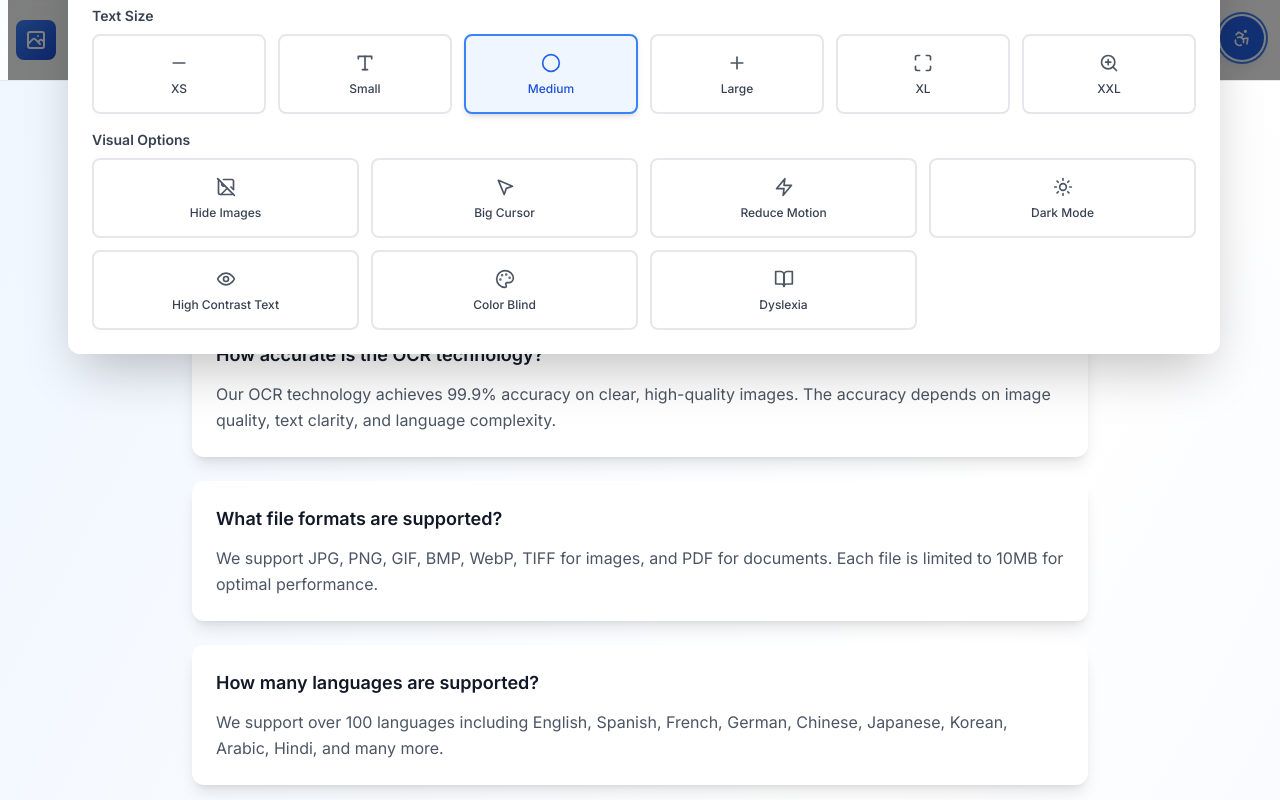
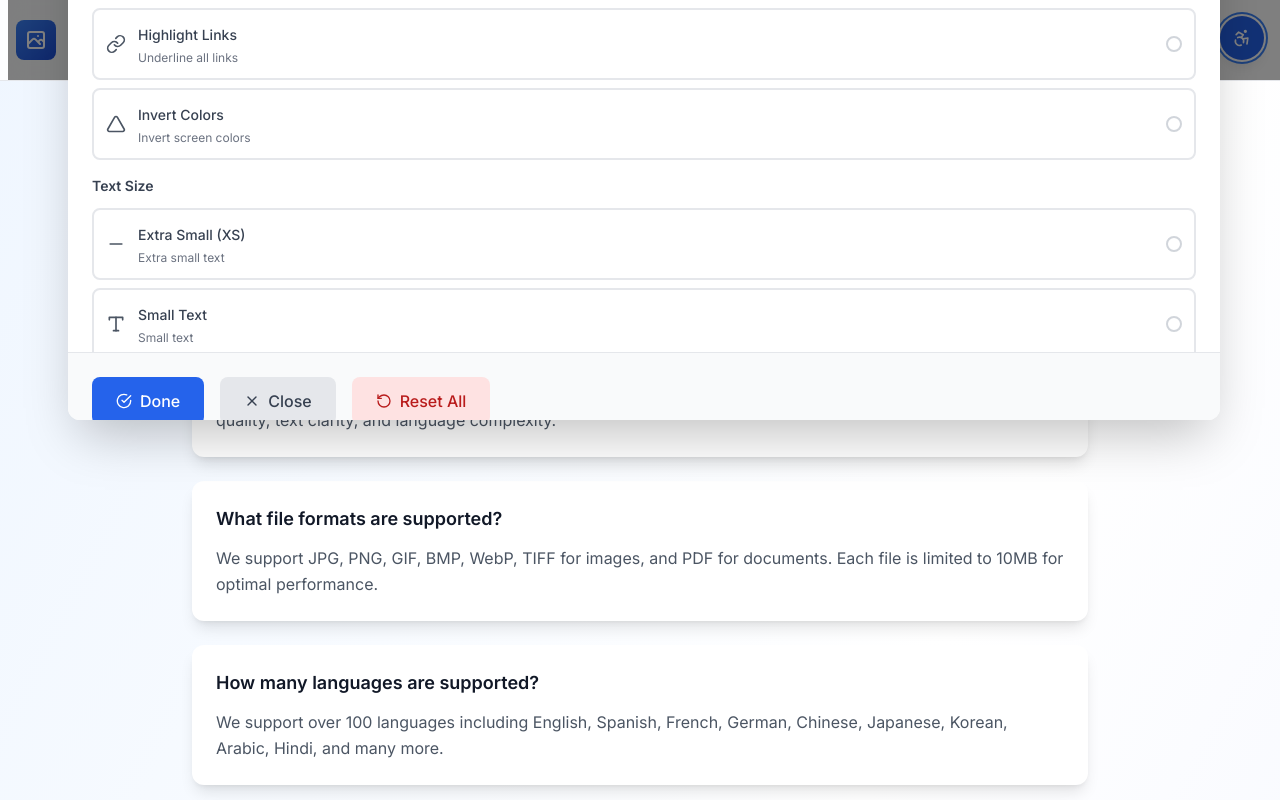
Before and after one commit to anonymous02047-design/naushad-imagetotext, a Next.js app: page /faq in a window 1280 px wide. Both pictures are taken after a click on the button 1242 px from the left and 38 px from the top of the page. Shown: the top 800 px of the page. Built offline with nearby package versions, Linux system fonts and the light colour scheme.

Commit message:
Improve accessibility panel: vertical layout, all options view, close/done buttons, functional options

```diff
--- a/components/AccessibilityPanel.tsx
+++ b/components/AccessibilityPanel.tsx
@@ -330,6 +330,7 @@ export default function AccessibilityPanel() {
   const [isOpen, setIsOpen] = useState(false)
   const [settings, setSettings] = useState<AccessibilitySettings>(initialSettings)
   const [activeCategory, setActiveCategory] = useState<string>('visual')
+  const [showAllOptions, setShowAllOptions] = useState(false)
 
   const applyAccessibilitySettings = useCallback(() => {
     const root = document.documentElement
@@ -567,26 +568,42 @@ export default function AccessibilityPanel() {
   }) => (
     <motion.button
       onClick={onClick}
-      className={`flex flex-col items-center justify-center p-2 sm:p-3 rounded-lg border-2 transition-all duration-200 min-h-[60px] sm:min-h-[80px] accessibility-button ${
+      className={`flex items-center justify-between w-full p-3 rounded-lg border-2 transition-all duration-200 accessibility-button ${
         isActive
           ? 'bg-blue-50 border-blue-500 text-blue-700 shadow-md'
           : 'bg-white border-gray-200 text-gray-700 hover:bg-gray-50 hover:border-gray-300'
       }`}
       title={description || label}
       aria-label={description || label}
-      whileHover={{ scale: 1.02 }}
-      whileTap={{ scale: 0.98 }}
+      whileHover={{ scale: 1.01 }}
+      whileTap={{ scale: 0.99 }}
     >
-      <Icon className={`w-4 h-4 sm:w-5 sm:h-5 mb-1 sm:mb-2 ${isActive ? 'text-blue-600' : 'text-gray-600'}`} />
-      <span className="text-xs font-medium text-center leading-tight px-1">{label}</span>
+      <div className="flex items-center space-x-3">
+        <Icon className={`w-5 h-5 ${isActive ? 'text-blue-600' : 'text-gray-600'}`} />
+        <div className="text-left">
+          <span className="text-sm font-medium">{label}</span>
+          {description && (
+            <p className="text-xs text-gray-500 mt-1">{description}</p>
+          )}
+        </div>
+      </div>
+      <div className={`w-4 h-4 rounded-full border-2 ${
+        isActive
+          ? 'bg-blue-500 border-blue-500'
+          : 'border-gray-300'
+      }`}>
+        {isActive && (
+          <div className="w-full h-full rounded-full bg-white scale-50"></div>
+        )}
+      </div>
     </motion.button>
   )
 
   const renderVisualSettings = () => (
     <div className="space-y-4">
       <div>
-        <h4 className="text-sm font-semibold text-gray-700 mb-2">Color & Contrast</h4>
-        <div className="grid grid-cols-2 sm:grid-cols-3 lg:grid-cols-4 gap-2 sm:gap-3">
+        <h4 className="text-sm font-semibold text-gray-700 mb-3">Color & Contrast</h4>
+        <div className="space-y-2">
           <AccessibilityButton
             icon={Contrast}
             label="High Contrast"
@@ -596,7 +613,7 @@ export default function AccessibilityPanel() {
           />
           <AccessibilityButton
             icon={Square}
-            label="Extra High"
+            label="Extra High Contrast"
             isActive={settings.contrast === 'extra-high'}
             onClick={() => updateSetting('contrast', settings.contrast === 'extra-high' ? 'normal' : 'extra-high')}
             description="Maximum color contrast"
@@ -619,46 +636,46 @@ export default function AccessibilityPanel() {
       </div>
 
       <div>
-        <h4 className="text-sm font-semibold text-gray-700 mb-2">Text Size</h4>
-        <div className="grid grid-cols-3 sm:grid-cols-6 gap-2 sm:gap-3">
+        <h4 className="text-sm font-semibold text-gray-700 mb-3">Text Size</h4>
+        <div className="space-y-2">
           <AccessibilityButton
             icon={Minus}
-            label="XS"
+            label="Extra Small (XS)"
             isActive={settings.fontSize === 'xs'}
             onClick={() => updateSetting('fontSize', 'xs')}
             description="Extra small text"
           />
           <AccessibilityButton
             icon={Type}
-            label="Small"
+            label="Small Text"
             isActive={settings.fontSize === 'small'}
             onClick={() => updateSetting('fontSize', 'small')}
             description="Small text"
           />
           <AccessibilityButton
             icon={Circle}
-            label="Medium"
+            label="Medium Text"
             isActive={settings.fontSize === 'medium'}
             onClick={() => updateSetting('fontSize', 'medium')}
             description="Normal text size"
           />
           <AccessibilityButton
             icon={Plus}
-            label="Large"
+            label="Large Text"
             isActive={settings.fontSize === 'large'}
             onClick={() => updateSetting('fontSize', 'large')}
             description="Large text"
           />
           <AccessibilityButton
             icon={Maximize}
-            label="XL"
+            label="Extra Large (XL)"
             isActive={settings.fontSize === 'xl'}
             onClick={() => updateSetting('fontSize', 'xl')}
             description="Extra large text"
           />
           <AccessibilityButton
             icon={ZoomIn}
-            label="XXL"
+            label="Maximum Size (XXL)"
             isActive={settings.fontSize === 'xxl'}
             onClick={() => updateSetting('fontSize', 'xxl')}
             description="Maximum text size"
@@ -667,8 +684,8 @@ export default function AccessibilityPanel() {
       </div>
 
       <div>
-        <h4 className="text-sm font-semibold text-gray-700 mb-2">Visual Options</h4>
-        <div className="grid grid-cols-2 sm:grid-cols-3 lg:grid-cols-4 gap-2 sm:gap-3">
+        <h4 className="text-sm font-semibold text-gray-700 mb-3">Visual Options</h4>
+        <div className="space-y-2">
           <AccessibilityButton
             icon={ImageOff}
             label="Hide Images"
@@ -706,14 +723,14 @@ export default function AccessibilityPanel() {
           />
           <AccessibilityButton
             icon={Palette}
-            label="Color Blind"
+            label="Color Blind Support"
             isActive={settings.colorBlindSupport}
             onClick={() => updateSetting('colorBlindSupport', !settings.colorBlindSupport)}
             description="Color blind support"
           />
           <AccessibilityButton
             icon={BookOpen}
-            label="Dyslexia"
+            label="Dyslexia Friendly"
             isActive={settings.dyslexiaFriendly}
             onClick={() => updateSetting('dyslexiaFriendly', !settings.dyslexiaFriendly)}
             description="Dyslexia friendly fonts"
@@ -726,8 +743,8 @@ export default function AccessibilityPanel() {
   const renderAudioSettings = () => (
     <div className="space-y-4">
       <div>
-        <h4 className="text-sm font-semibold text-gray-700 mb-2">Audio Features</h4>
-        <div className="grid grid-cols-2 sm:grid-cols-3 lg:grid-cols-4 gap-2 sm:gap-3">
+        <h4 className="text-sm font-semibold text-gray-700 mb-3">Audio Features</h4>
+        <div className="space-y-2">
           <AccessibilityButton
             icon={Volume2}
             label="Text to Speech"
@@ -771,11 +788,11 @@ export default function AccessibilityPanel() {
   const renderNavigationSettings = () => (
     <div className="space-y-4">
       <div>
-        <h4 className="text-sm font-semibold text-gray-700 mb-2">Navigation Options</h4>
-        <div className="grid grid-cols-2 sm:grid-cols-3 lg:grid-cols-4 gap-2 sm:gap-3">
+        <h4 className="text-sm font-semibold text-gray-700 mb-3">Navigation Options</h4>
+        <div className="space-y-2">
           <AccessibilityButton
             icon={Keyboard}
-            label="Keyboard Nav"
+            label="Keyboard Navigation"
             isActive={settings.keyboardNavigation}
             onClick={() => updateSetting('keyboardNavigation', !settings.keyboardNavigation)}
             description="Keyboard navigation"
@@ -816,8 +833,8 @@ export default function AccessibilityPanel() {
   const renderReadingSettings = () => (
     <div className="space-y-4">
       <div>
-        <h4 className="text-sm font-semibold text-gray-700 mb-2">Reading Options</h4>
-        <div className="grid grid-cols-2 sm:grid-cols-3 lg:grid-cols-4 gap-2 sm:gap-3">
+        <h4 className="text-sm font-semibold text-gray-700 mb-3">Reading Options</h4>
+        <div className="space-y-2">
           <AccessibilityButton
             icon={Scroll}
             label="Reading Guide"
@@ -850,25 +867,25 @@ export default function AccessibilityPanel() {
       </div>
 
       <div>
-        <h4 className="text-sm font-semibold text-gray-700 mb-2">Text Spacing</h4>
-        <div className="grid grid-cols-3 gap-2 sm:gap-3">
+        <h4 className="text-sm font-semibold text-gray-700 mb-3">Text Spacing</h4>
+        <div className="space-y-2">
           <AccessibilityButton
             icon={Minus}
-            label="Tight"
+            label="Tight Line Spacing"
             isActive={settings.lineSpacing === 'tight'}
             onClick={() => updateSetting('lineSpacing', 'tight')}
             description="Tight line spacing"
           />
           <AccessibilityButton
             icon={Type}
-            label="Normal"
+            label="Normal Line Spacing"
             isActive={settings.lineSpacing === 'normal'}
             onClick={() => updateSetting('lineSpacing', 'normal')}
             description="Normal line spacing"
           />
           <AccessibilityButton
             icon={Plus}
-            label="Loose"
+            label="Loose Line Spacing"
             isActive={settings.lineSpacing === 'loose'}
             onClick={() => updateSetting('lineSpacing', 'loose')}
             description="Loose line spacing"
@@ -881,8 +898,8 @@ export default function AccessibilityPanel() {
   const renderInteractionSettings = () => (
     <div className="space-y-4">
       <div>
-        <h4 className="text-sm font-semibold text-gray-700 mb-2">Interaction Options</h4>
-        <div className="grid grid-cols-2 sm:grid-cols-3 lg:grid-cols-4 gap-2 sm:gap-3">
+        <h4 className="text-sm font-semibold text-gray-700 mb-3">Interaction Options</h4>
+        <div className="space-y-2">
           <AccessibilityButton
             icon={Maximize}
             label="Large Buttons"
@@ -906,7 +923,7 @@ export default function AccessibilityPanel() {
           />
           <AccessibilityButton
             icon={MousePointer2}
-            label="No Hover"
+            label="No Hover Effects"
             isActive={!settings.hoverEffects}
             onClick={() => updateSetting('hoverEffects', settings.hoverEffects)}
             description="Disable hover effects"
@@ -919,8 +936,8 @@ export default function AccessibilityPanel() {
   const renderCognitiveSettings = () => (
     <div className="space-y-4">
       <div>
-        <h4 className="text-sm font-semibold text-gray-700 mb-2">Cognitive Support</h4>
-        <div className="grid grid-cols-2 sm:grid-cols-3 lg:grid-cols-4 gap-2 sm:gap-3">
+        <h4 className="text-sm font-semibold text-gray-700 mb-3">Cognitive Support</h4>
+        <div className="space-y-2">
           <AccessibilityButton
             icon={Clock}
             label="Timeout Warning"
@@ -937,7 +954,7 @@ export default function AccessibilityPanel() {
           />
           <AccessibilityButton
             icon={Brain}
-            label="Reduce Load"
+            label="Reduce Cognitive Load"
             isActive={settings.cognitiveLoad}
             onClick={() => updateSetting('cognitiveLoad', !settings.cognitiveLoad)}
             description="Reduce cognitive load"
@@ -964,11 +981,11 @@ export default function AccessibilityPanel() {
   const renderMotorSettings = () => (
     <div className="space-y-4">
       <div>
-        <h4 className="text-sm font-semibold text-gray-700 mb-2">Motor Support</h4>
-        <div className="grid grid-cols-2 sm:grid-cols-3 lg:grid-cols-4 gap-2 sm:gap-3">
+        <h4 className="text-sm font-semibold text-gray-700 mb-3">Motor Support</h4>
+        <div className="space-y-2">
           <AccessibilityButton
             icon={Hand}
-            label="One Handed"
+            label="One Handed Mode"
             isActive={settings.oneHandedMode}
             onClick={() => updateSetting('oneHandedMode', !settings.oneHandedMode)}
             description="One-handed operation"
@@ -1009,8 +1026,8 @@ export default function AccessibilityPanel() {
   const renderAdvancedSettings = () => (
     <div className="space-y-4">
       <div>
-        <h4 className="text-sm font-semibold text-gray-700 mb-2">Advanced Options</h4>
-        <div className="grid grid-cols-2 sm:grid-cols-3 lg:grid-cols-4 gap-2 sm:gap-3">
+        <h4 className="text-sm font-semibold text-gray-700 mb-3">Advanced Options</h4>
+        <div className="space-y-2">
           <AccessibilityButton
             icon={Settings}
             label="Custom CSS"
@@ -1058,7 +1075,29 @@ export default function AccessibilityPanel() {
     </div>
   )
 
+  const renderAllOptions = () => (
+    <div className="space-y-6">
+      <div className="text-center mb-6">
+        <h3 className="text-lg font-semibold text-gray-800 mb-2">All Accessibility Options</h3>
+        <p className="text-sm text-gray-600">Comprehensive accessibility settings for all needs</p>
+      </div>
+
+      {renderVisualSettings()}
+      {renderAudioSettings()}
+      {renderNavigationSettings()}
+      {renderReadingSettings()}
+      {renderInteractionSettings()}
+      {renderCognitiveSettings()}
+      {renderMotorSettings()}
+      {renderAdvancedSettings()}
+    </div>
+  )
+
   const renderCategoryContent = () => {
+    if (showAllOptions) {
+      return renderAllOptions()
+    }
+
     switch (activeCategory) {
       case 'visual': return renderVisualSettings()
       case 'audio': return renderAudioSettings()
@@ -1125,12 +1164,29 @@ export default function AccessibilityPanel() {
               {/* Category Tabs */}
               <div className="border-b border-gray-200">
                 <div className="flex overflow-x-auto scrollbar-hide">
+                  <button
+                    onClick={() => {
+                      setShowAllOptions(true)
+                      setActiveCategory('all')
+                    }}
+                    className={`flex items-center space-x-1 px-3 sm:px-4 py-2 sm:py-3 text-xs sm:text-sm font-medium whitespace-nowrap border-b-2 transition-colors ${
+                      showAllOptions
+                        ? 'border-blue-500 text-blue-600 bg-blue-50'
+                        : 'border-transparent text-gray-600 hover:text-gray-900 hover:border-gray-300'
+                    }`}
+                  >
+                    <Grid3X3 className="w-3 h-3 sm:w-4 sm:h-4 text-purple-600" />
+                    <span className="hidden sm:inline">All Options</span>
+                  </button>
                   {categories.map((category) => (
                     <button
                       key={category.id}
-                      onClick={() => setActiveCategory(category.id)}
+                      onClick={() => {
+                        setActiveCategory(category.id)
+                        setShowAllOptions(false)
+                      }}
                       className={`flex items-center space-x-1 px-3 sm:px-4 py-2 sm:py-3 text-xs sm:text-sm font-medium whitespace-nowrap border-b-2 transition-colors ${
-                        activeCategory === category.id
+                        activeCategory === category.id && !showAllOptions
                           ? 'border-blue-500 text-blue-600 bg-blue-50'
                           : 'border-transparent text-gray-600 hover:text-gray-900 hover:border-gray-300'
                       }`}
@@ -1143,8 +1199,35 @@ export default function AccessibilityPanel() {
               </div>
 
               {/* Content */}
-              <div className="p-3 sm:p-6 overflow-y-auto max-h-[calc(95vh-140px)]">
+              <div className="p-3 sm:p-6 overflow-y-auto max-h-[calc(95vh-200px)]">
                 {renderCategoryContent()}
+              </div>
+
+              {/* Footer with Close/Done Buttons */}
+              <div className="border-t border-gray-200 p-3 sm:p-6 bg-gray-50">
+                <div className="flex flex-col sm:flex-row gap-3 sm:gap-4">
+                  <button
+                    onClick={() => setIsOpen(false)}
+                    className="flex-1 sm:flex-none px-6 py-3 bg-blue-600 text-white rounded-lg hover:bg-blue-700 transition-colors font-medium flex items-center justify-center"
+                  >
+                    <CheckCircle className="w-4 h-4 mr-2" />
+                    Done
+                  </button>
+                  <button
+                    onClick={() => setIsOpen(false)}
+                    className="flex-1 sm:flex-none px-6 py-3 bg-gray-200 text-gray-700 rounded-lg hover:bg-gray-300 transition-colors font-medium flex items-center justify-center"
+                  >
+                    <X className="w-4 h-4 mr-2" />
+                    Close
+                  </button>
+                  <button
+                    onClick={resetSettings}
+                    className="flex-1 sm:flex-none px-6 py-3 bg-red-100 text-red-700 rounded-lg hover:bg-red-200 transition-colors font-medium flex items-center justify-center"
+                  >
+                    <RotateCcw className="w-4 h-4 mr-2" />
+                    Reset All
+                  </button>
+                </div>
               </div>
             </motion.div>
           </motion.div>
```
